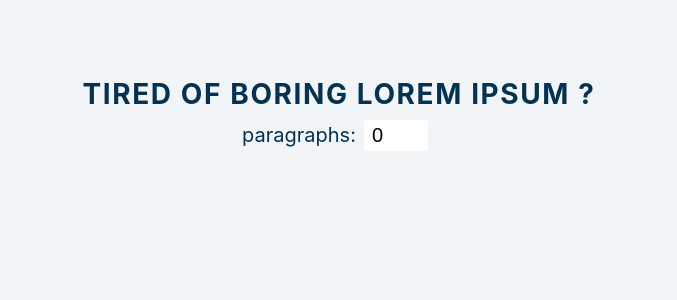
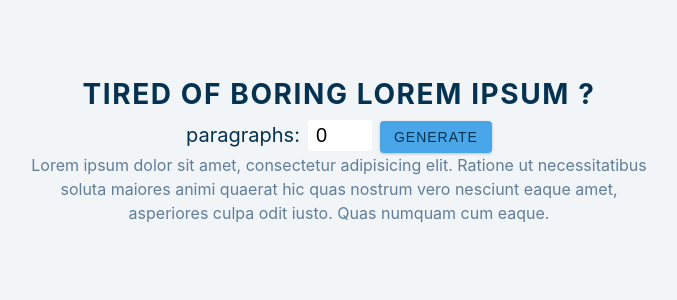
Before and after one commit to MarcoRosselDev/react-13-lorem-ipsum, a React (Create React App) app: page / in a window 1280 px wide. Shown: the top 300 px of the page, without its empty margins (301-978 px from the left). Built offline with nearby package versions, Linux system fonts and the light colour scheme.

Commit message:
lorem text

```diff
--- a/src/App.js
+++ b/src/App.js
@@ -18,7 +18,18 @@ function App() {
           value={count}
           onChange={(e) => setCount(e.target.value)}
         />
+        <button className="btn" type="submit">
+          generate
+        </button>
       </form>
+      <article className="lorem-text">
+        <p>
+          Lorem ipsum dolor sit amet, consectetur adipisicing elit. Ratione ut
+          necessitatibus soluta maiores animi quaerat hic quas nostrum vero
+          nesciunt eaque amet, asperiores culpa odit iusto. Quas numquam cum
+          eaque.
+        </p>
+      </article>
     </section>
   );
 }
```
